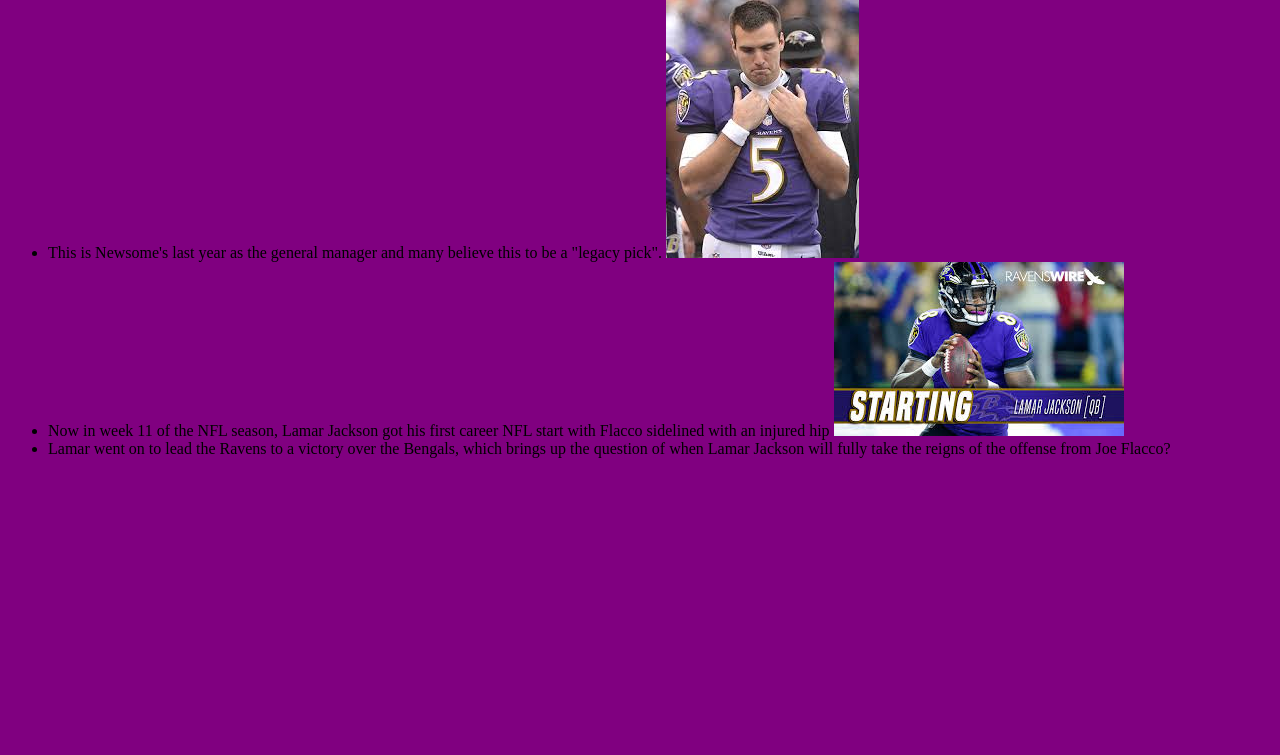
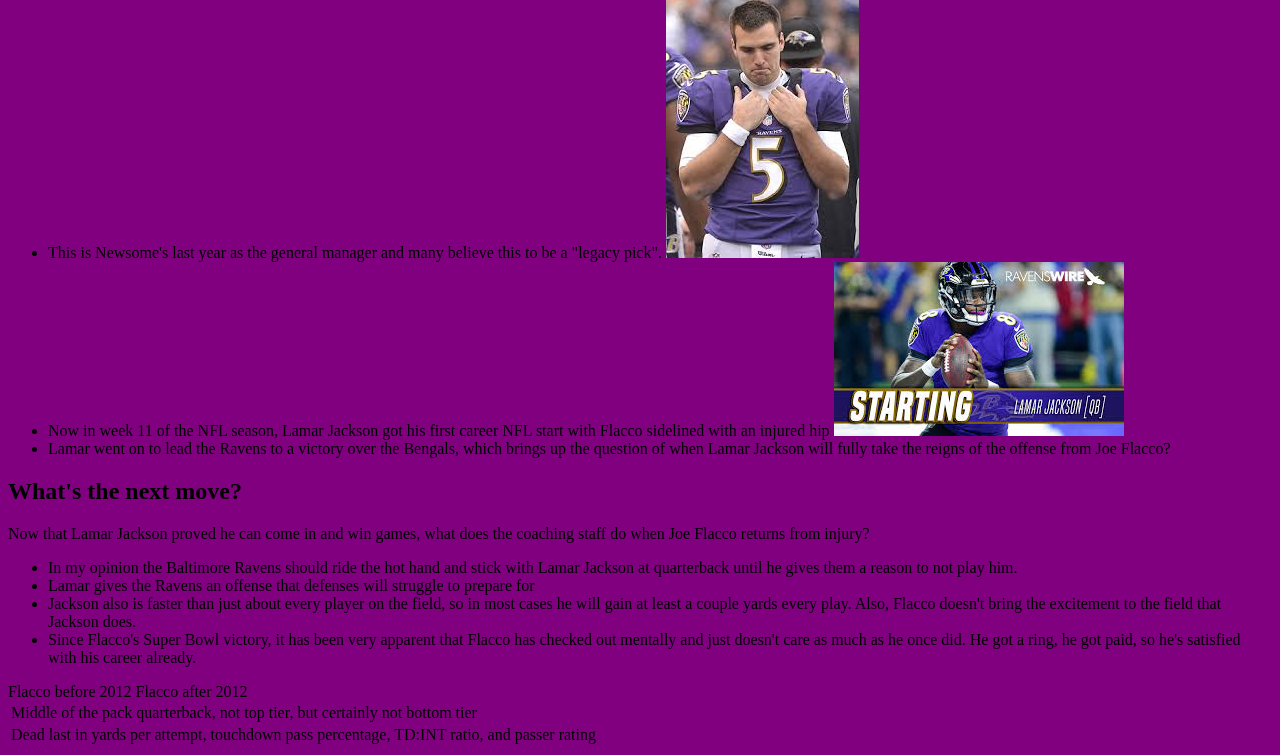
Before and after one commit to JustinKwasigroh/JustinKwasigroh.github.io, a plain HTML site: page index.html in a window 1280 px wide. Shown: the part 495-1250 px from the top of the page. Before the commit the page ends 969 px from the top, so only its background shows below. Drawn offline with Linux system fonts and the light colour scheme.

Commit message:
Update index.html

```diff
--- a/index.html
+++ b/index.html
@@ -24,6 +24,21 @@
     <LI>Now in week 11 of the NFL season, Lamar Jackson got his first career NFL start with Flacco sidelined with an injured hip
       <IMG src= "LamarJacksonStarting.jpg" alt= "">
     <LI>Lamar went on to lead the Ravens to a victory over the Bengals, which brings up the question of when Lamar Jackson will fully take the reigns of the offense from Joe Flacco? </UL>
+            <H2>What's the next move?</H2>
+            <p>
+                Now that Lamar Jackson proved he can come in and win games, what does the coaching staff do when Joe Flacco returns from injury?
+                   <UL> <LI>In my opinion the Baltimore Ravens should ride the hot hand and stick with Lamar Jackson at quarterback until he gives them a reason to not play him.
+                         <LI>Lamar gives the Ravens an offense that defenses will struggle to prepare for
+                               <LI> Jackson also is faster than just about every player on the field, so in most cases he will gain at least a couple yards every play. Also, Flacco doesn't bring the excitement to the field that Jackson does.
+                                     <LI>Since Flacco's Super Bowl victory, it has been very apparent that Flacco has checked out mentally and just doesn't care as much as he once did. He got a ring, he got paid, so he's satisfied with his career already. </UL>
+                                     <TABLE>
+                                           <TR> Flacco before 2012
+                                                 <TD> Middle of the pack quarterback, not top tier, but certainly not bottom tier
+                                                       </TR>
+                                                 <TR> Flacco after 2012
+                                                       <TD> Dead last in yards per attempt, touchdown pass percentage, TD:INT ratio, and passer rating
+                                                             </TR>
+                                                 </TABLE>
 
 
 
```
